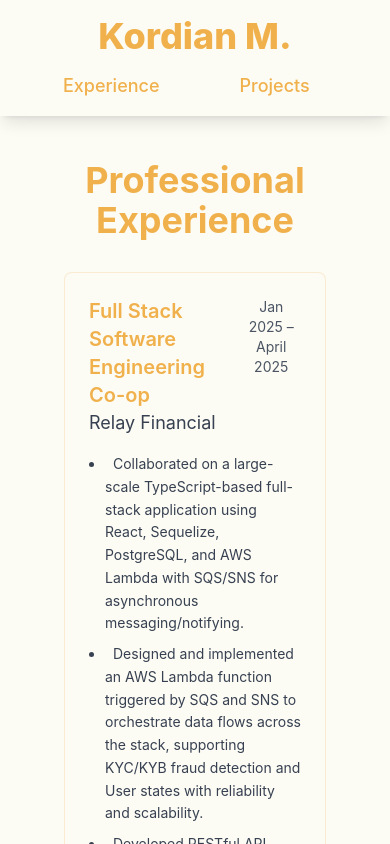
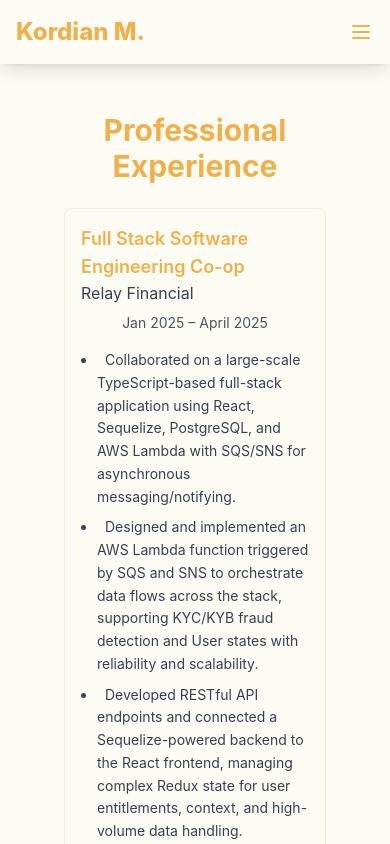
Before and after one commit to K0ord/kordianmazurkiewicz, a React (Vite) app: page /kordianmazurkiewicz/experience in a window 390 px wide. Shown: the top 844 px of the page. Built offline with nearby package versions, Linux system fonts and the light colour scheme.

Commit message:
Mobile Imp

```diff
--- a/src/components/About/About.jsx
+++ b/src/components/About/About.jsx
@@ -2,11 +2,11 @@ import React from 'react';
 
 const About = () => {
   return (
-    <div className="min-h-screen pt-32 pb-16 text-gray-800">
-      <div className="max-w-4xl mx-auto">
-        <h1 className="text-4xl font-bold mb-8 text-center text-custom-orange">About Me</h1>
-        <div className="bg-custom-beige p-6 rounded-lg mb-6 hover:shadow-lg transition-all duration-300 border border-custom-orange/20">
-          <p className="text-lg text-gray-700 leading-relaxed">
+    <div className="min-h-screen pt-20 sm:pt-32 pb-8 sm:pb-16 text-gray-800">
+      <div className="max-w-4xl mx-auto px-4 sm:px-6">
+        <h1 className="text-3xl sm:text-4xl font-bold mb-6 sm:mb-8 text-center text-custom-orange">About Me</h1>
+        <div className="bg-custom-beige p-4 sm:p-6 rounded-lg mb-6 hover:shadow-lg transition-all duration-300 border border-custom-orange/20">
+          <p className="text-base sm:text-lg text-gray-700 leading-relaxed">
             Welcome to my portfolio! I'm a passionate software engineer with experience in full-stack development, embedded systems, and innovative technologies. I love tackling complex problems and creating solutions that make a difference.
           </p>
         </div>
--- a/src/components/Experience/Experience.jsx
+++ b/src/components/Experience/Experience.jsx
@@ -2,17 +2,17 @@ import React from 'react';
 
 const Card = ({ title, subtitle, date, points }) => {
   return (
-    <div className="bg-custom-beige p-6 rounded-lg mb-6 hover:shadow-lg transition-all duration-300 border border-custom-orange/20">
-      <div className="flex justify-between items-start mb-4">
-        <div className="text-left">
-          <h3 className="text-xl font-semibold text-custom-orange">{title}</h3>
-          <h4 className="text-lg text-gray-700">{subtitle}</h4>
+    <div className="bg-custom-beige p-4 sm:p-6 rounded-lg mb-6 hover:shadow-lg transition-all duration-300 border border-custom-orange/20">
+      <div className="flex flex-col sm:flex-row sm:justify-between sm:items-start mb-4">
+        <div className="text-left mb-2 sm:mb-0">
+          <h3 className="text-lg sm:text-xl font-semibold text-custom-orange">{title}</h3>
+          <h4 className="text-base sm:text-lg text-gray-700">{subtitle}</h4>
         </div>
         <span className="text-gray-600 text-sm">{date}</span>
       </div>
       <ul className="list-disc list-outside text-gray-700 space-y-2 ml-4">
         {points.map((point, index) => (
-          <li key={index} className="text-sm leading-relaxed text-left">
+          <li key={index} className="text-sm sm:text-base leading-relaxed text-left">
             <span className="pl-2">{point}</span>
           </li>
         ))}
@@ -57,9 +57,9 @@ const Experience = () => {
   ];
 
   return (
-    <div className="min-h-screen pt-32 pb-16 px-4 md:px-8 bg-custom-beige text-gray-800">
-      <div className="max-w-4xl mx-auto">
-        <h1 className="text-4xl font-bold mb-8 text-center text-custom-orange">Professional Experience</h1>
+    <div className="min-h-screen pt-20 sm:pt-32 pb-8 sm:pb-16 text-gray-800">
+      <div className="max-w-4xl mx-auto px-4 sm:px-6">
+        <h1 className="text-3xl sm:text-4xl font-bold mb-6 sm:mb-8 text-center text-custom-orange">Professional Experience</h1>
         <div className="space-y-6">
           {experiences.map((exp, index) => (
             <Card
--- a/src/components/Nav.jsx
+++ b/src/components/Nav.jsx
@@ -1,23 +1,48 @@
-import React from "react";
+import React, { useState } from "react";
 import { Link } from "react-router-dom";
 import resumePDF from "../../resume.pdf";
 
 const Nav = () => {
+  const [isMenuOpen, setIsMenuOpen] = useState(false);
+
   return (
     <nav className="bg-[#FCFBF4] shadow-lg fixed top-0 left-0 w-full z-50">
-      <div className="max-w-6xl mx-auto flex flex-col justify-center items-center py-4 px-6">
+      <div className="max-w-6xl mx-auto px-4 sm:px-6 py-4">
+        <div className="flex justify-between items-center">
           {/* Logo */}
-        <div className="text-[#f0b14c] font-extrabold text-4xl mb-4">
+          <div className="text-[#f0b14c] font-extrabold text-2xl sm:text-4xl">
             Kordian M.
           </div>
 
-        {/* Navigation Links */}
-        <ul className="flex space-x-8 justify-center items-center">
+          {/* Mobile menu button */}
+          <button
+            onClick={() => setIsMenuOpen(!isMenuOpen)}
+            className="md:hidden text-[#f0b14c] hover:text-[#f0b14c] focus:outline-none"
+          >
+            <svg
+              className="h-6 w-6"
+              fill="none"
+              strokeLinecap="round"
+              strokeLinejoin="round"
+              strokeWidth="2"
+              viewBox="0 0 24 24"
+              stroke="currentColor"
+            >
+              {isMenuOpen ? (
+                <path d="M6 18L18 6M6 6l12 12" />
+              ) : (
+                <path d="M4 6h16M4 12h16M4 18h16" />
+              )}
+            </svg>
+          </button>
+
+          {/* Desktop Navigation Links */}
+          <ul className="hidden md:flex space-x-4 lg:space-x-8 items-center">
             {["About", "Experience", "Projects"].map((item, index) => (
               <li key={index}>
                 <Link
                   to={`/${item.toLowerCase()}`}
-                className="text-[#f0b14c] font-medium text-lg hover:bg-[#f0b14c] hover:text-[#FCFBF4] px-6 py-2 rounded-lg transition-all duration-300"
+                  className="text-[#f0b14c] font-medium text-base lg:text-lg hover:bg-[#f0b14c] hover:text-[#FCFBF4] px-3 lg:px-6 py-2 rounded-lg transition-all duration-300"
                 >
                   {item}
                 </Link>
@@ -28,13 +53,46 @@ const Nav = () => {
                 href={resumePDF}
                 target="_blank"
                 rel="noopener noreferrer"
-              className="text-[#f0b14c] font-medium text-lg hover:bg-[#f0b14c] hover:text-[#FCFBF4] px-6 py-2 rounded-lg transition-all duration-300"
+                className="text-[#f0b14c] font-medium text-base lg:text-lg hover:bg-[#f0b14c] hover:text-[#FCFBF4] px-3 lg:px-6 py-2 rounded-lg transition-all duration-300"
               >
                 Resume
               </a>
             </li>
           </ul>
         </div>
+
+        {/* Mobile Navigation Links */}
+        <div
+          className={`${
+            isMenuOpen ? "block" : "hidden"
+          } md:hidden mt-4 pb-4`}
+        >
+          <ul className="flex flex-col space-y-2">
+            {["About", "Experience", "Projects"].map((item, index) => (
+              <li key={index}>
+                <Link
+                  to={`/${item.toLowerCase()}`}
+                  className="block text-[#f0b14c] font-medium text-lg hover:bg-[#f0b14c] hover:text-[#FCFBF4] px-4 py-2 rounded-lg transition-all duration-300"
+                  onClick={() => setIsMenuOpen(false)}
+                >
+                  {item}
+                </Link>
+              </li>
+            ))}
+            <li>
+              <a
+                href={resumePDF}
+                target="_blank"
+                rel="noopener noreferrer"
+                className="block text-[#f0b14c] font-medium text-lg hover:bg-[#f0b14c] hover:text-[#FCFBF4] px-4 py-2 rounded-lg transition-all duration-300"
+                onClick={() => setIsMenuOpen(false)}
+              >
+                Resume
+              </a>
+            </li>
+          </ul>
+        </div>
+      </div>
     </nav>
   );
 };
--- a/src/components/Projects/Projects.jsx
+++ b/src/components/Projects/Projects.jsx
@@ -2,16 +2,16 @@ import React from 'react';
 
 const Card = ({ title, subtitle, points }) => {
   return (
-    <div className="bg-custom-beige p-6 rounded-lg mb-6 hover:shadow-lg transition-all duration-300 border border-custom-orange/20">
-      <div className="flex justify-between items-start mb-4">
+    <div className="bg-custom-beige p-4 sm:p-6 rounded-lg mb-6 hover:shadow-lg transition-all duration-300 border border-custom-orange/20">
+      <div className="flex flex-col mb-4">
         <div className="text-left">
-          <h3 className="text-xl font-semibold text-custom-orange">{title}</h3>
-          <h4 className="text-lg text-gray-700">{subtitle}</h4>
+          <h3 className="text-lg sm:text-xl font-semibold text-custom-orange">{title}</h3>
+          <h4 className="text-base sm:text-lg text-gray-700">{subtitle}</h4>
         </div>
       </div>
       <ul className="list-disc list-outside text-gray-700 space-y-2 ml-4">
         {points.map((point, index) => (
-          <li key={index} className="text-sm leading-relaxed text-left">
+          <li key={index} className="text-sm sm:text-base leading-relaxed text-left">
             <span className="pl-2">{point}</span>
           </li>
         ))}
@@ -50,9 +50,9 @@ const Projects = () => {
   ];
 
   return (
-    <div className="min-h-screen pt-32 pb-16 px-4 md:px-8 bg-custom-beige text-gray-800">
-      <div className="max-w-4xl mx-auto">
-        <h1 className="text-4xl font-bold mb-8 text-center text-custom-orange">Notable Projects</h1>
+    <div className="min-h-screen pt-20 sm:pt-32 pb-8 sm:pb-16 text-gray-800">
+      <div className="max-w-4xl mx-auto px-4 sm:px-6">
+        <h1 className="text-3xl sm:text-4xl font-bold mb-6 sm:mb-8 text-center text-custom-orange">Notable Projects</h1>
         <div className="space-y-6">
           {projects.map((project, index) => (
             <Card
```
Lines whose indentation alone changed are shown as unchanged.
